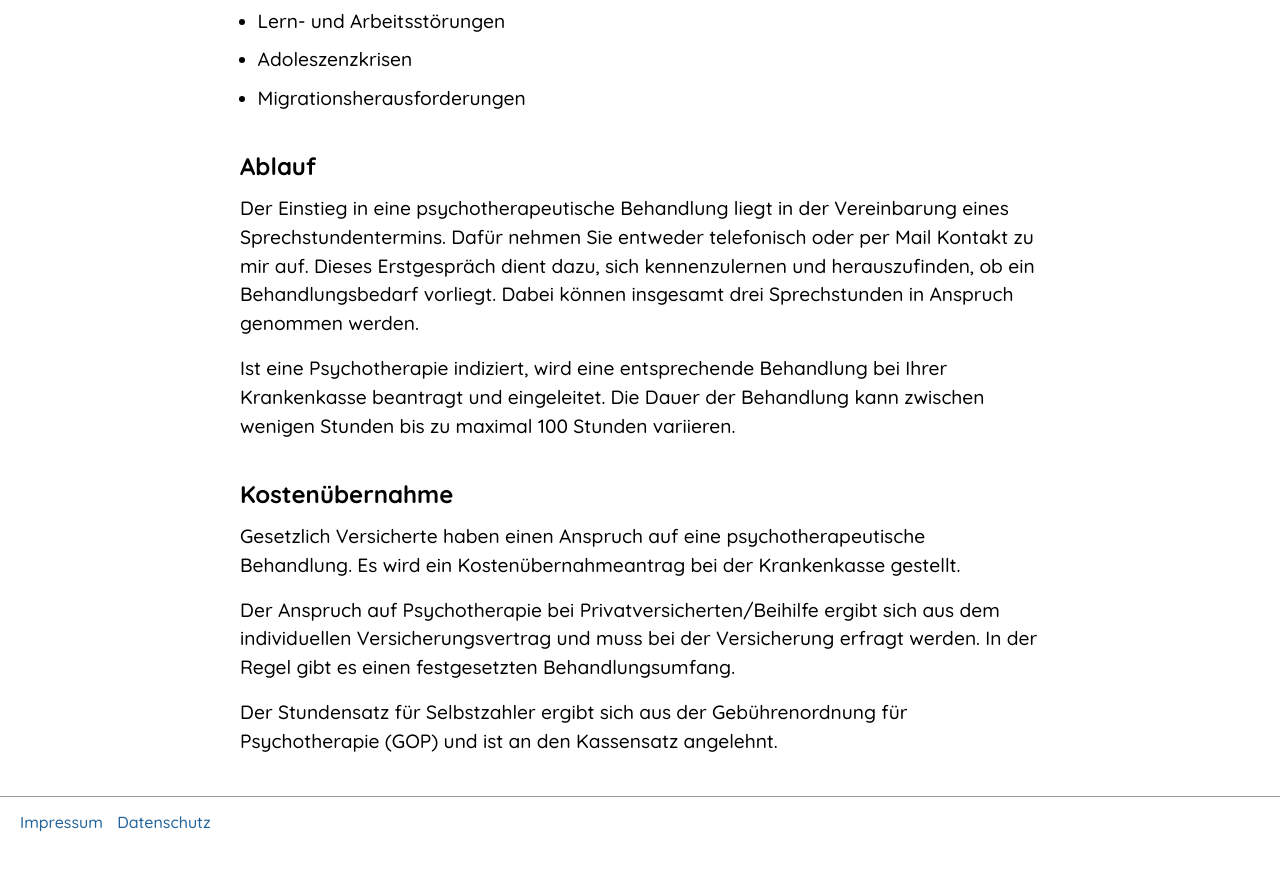
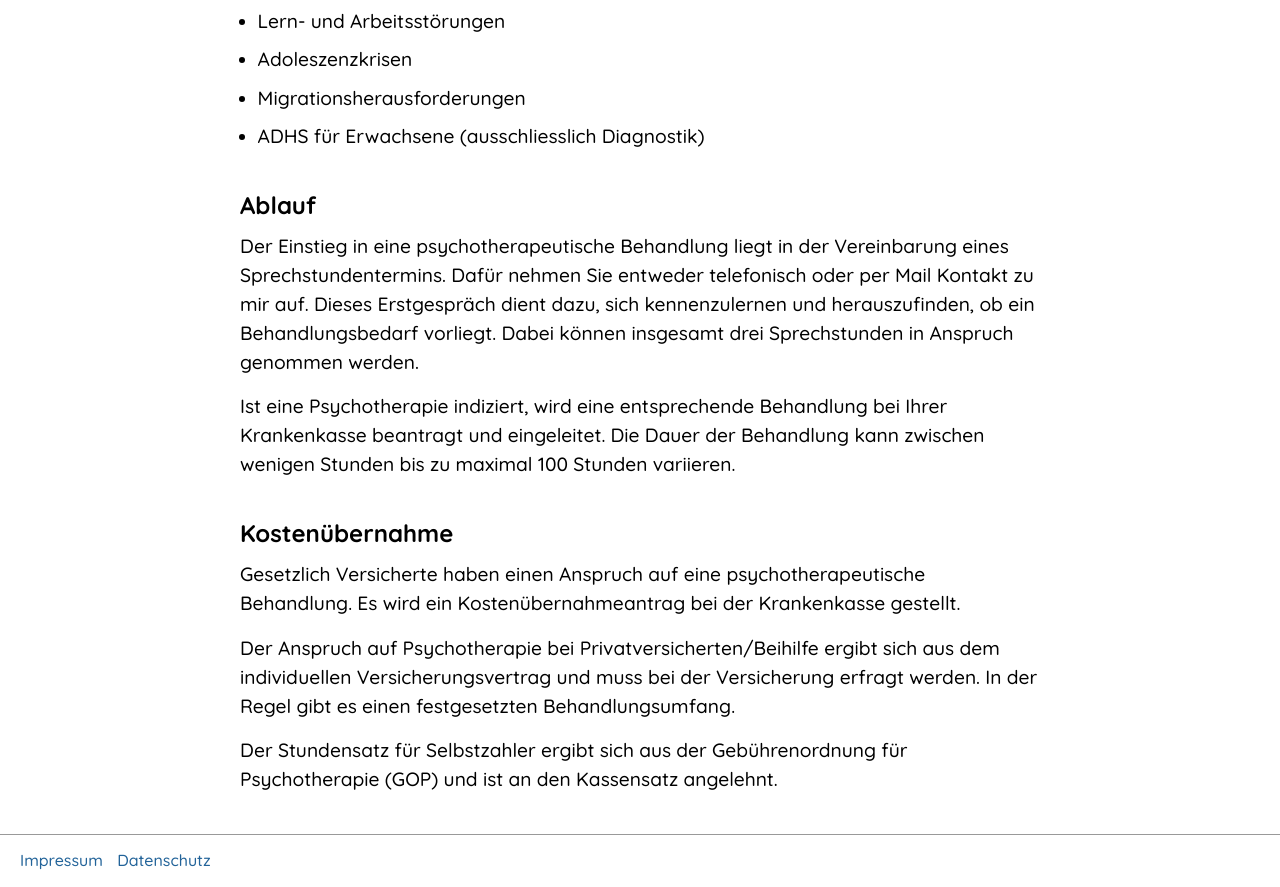
Before and after one commit to rudnitzki/website, a plain HTML site: page psychotherapie.html in a window 1280 px wide. Shown: the part 1860-2747 px from the top of the page. Before the commit the page ends 2708 px from the top, so only its background shows below. Drawn offline with Linux system fonts and the light colour scheme; a script that the page names is missing.

Commit message:
Deploying to gh-pages from @ rudnitzki/website@e93212a34539c7b0fe2bd1da78fc41892ff45629 🚀

```diff
--- a/psychotherapie.html
+++ b/psychotherapie.html
@@ -51,6 +51,7 @@
         <li>Lern- und Arbeitsstörungen</li>
           <li>Adoleszenzkrisen</li>
     	<li>Migrationsherausforderungen</li>
+    	    <li>ADHS für Erwachsene (ausschliesslich Diagnostik)</li>
         </ul>
         <h2>Ablauf</h2>
         <p>Der Einstieg in eine psychotherapeutische Behandlung liegt in der Vereinbarung eines Sprechstundentermins. Dafür nehmen Sie entweder telefonisch oder per Mail Kontakt zu mir auf. Dieses Erstgespräch dient dazu, sich kennenzulernen und herauszufinden, ob ein Behandlungsbedarf vorliegt. Dabei können insgesamt drei Sprechstunden in Anspruch genommen werden.</p>
```
